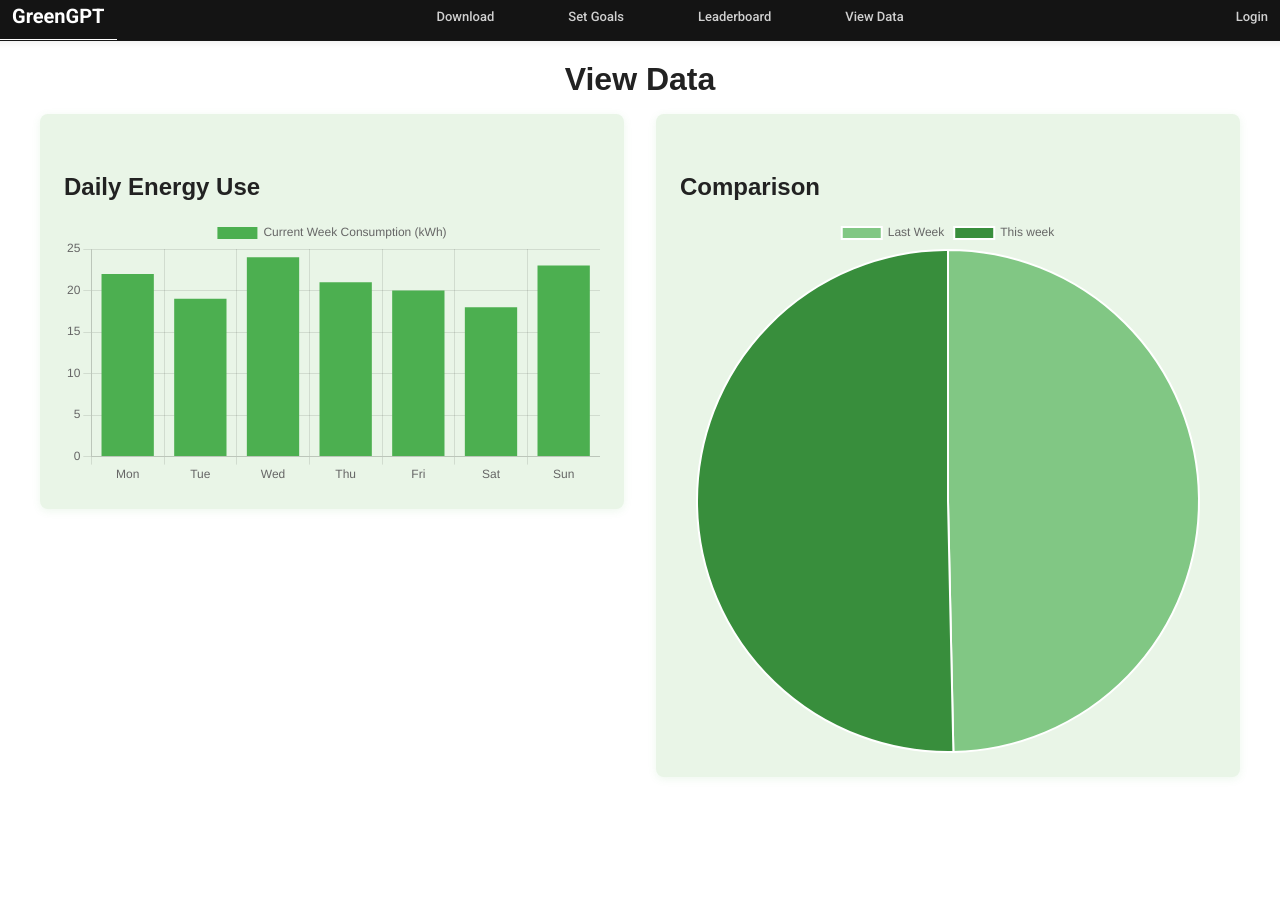
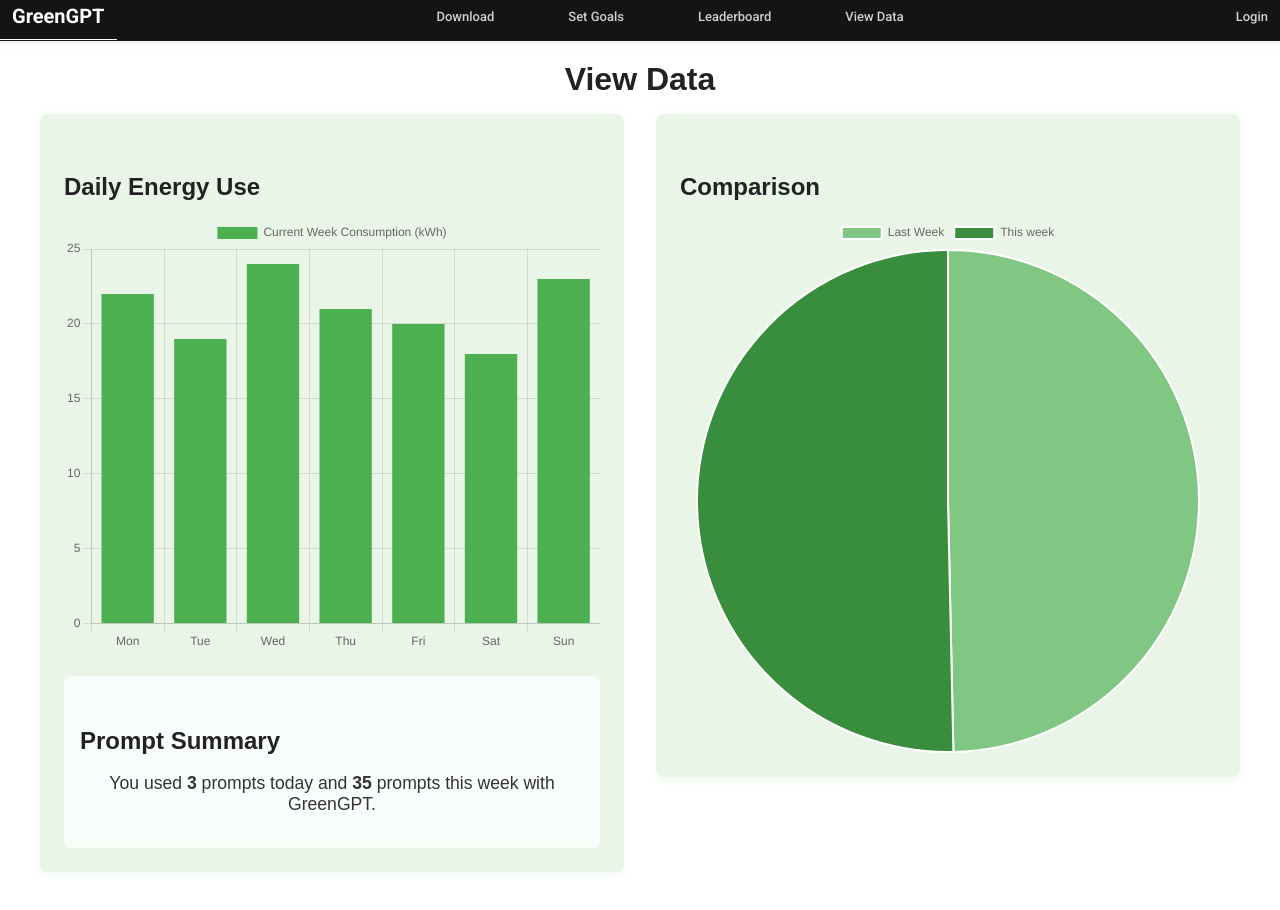
Before and after one commit to DZ03FL/GreenGPT, a React (Create React App) app in the folder frontend/: page /view-data in a window 1280 px wide. Before the commit the page ends 817 px from the top, so only its background shows below. Built offline with nearby package versions, Linux system fonts and the light colour scheme.

Commit message:
Added Number of Prompts summary to View Data page

```diff
--- a/frontend/src/components/Data/Data.css
+++ b/frontend/src/components/Data/Data.css
@@ -26,9 +26,22 @@
     justify-content: space-between;
     align-items: flex-start;
     gap: 2rem;
-  }
+}
 
-.bar-graph,
+.bar-container{
+    height: 435px;
+    margin-bottom: 1rem;
+}
+
+.bar-graph{
+    flex: 1;
+    min-width: 300px;
+    background: rgb(233, 245, 231);
+    padding: 1.5rem;
+    border-radius: 8px;
+    box-shadow: 0 2px 8px rgba(76, 175, 80, 0.1);
+}
+
 .pie-chart {
   flex: 1;
   min-width: 300px;
@@ -37,3 +50,12 @@
   border-radius: 8px;
   box-shadow: 0 2px 8px rgba(76, 175, 80, 0.1);
 }
+
+#prompt-summary {
+    margin-top: 1.5rem;
+    background: #f9fdf9;
+    padding: 1rem;
+    border-radius: 6px;
+    box-shadow: inset 0 0 4px rgba(76, 175, 80, 0.05);
+    text-align: center;
+  }
--- a/frontend/src/components/Data/Data.js
+++ b/frontend/src/components/Data/Data.js
@@ -51,19 +51,46 @@ const Data = () => {
         ],
       };
 
+    const promptUsageData = [5, 7, 3, 6, 2, 4, 8]; // One number per day
+    const promptTotal = promptUsageData.reduce((a, b) => a + b, 0);
+
+    const promptsToday = 3; // Replace with dynamic data later
+    const promptsThisWeek = promptUsageData.reduce((a, b) => a + b, 0);
+
+    const promptChart = {
+    labels: ['Mon', 'Tue', 'Wed', 'Thu', 'Fri', 'Sat', 'Sun'],
+    datasets: [
+        {
+        label: 'Prompts Used',
+        data: promptUsageData,
+        backgroundColor: '#81c784',
+        },
+    ],
+    };
+
+
   return (
     <div className="data-page">
         <h1>View Data</h1>
         <div className="charts">
             <div className="bar-graph">
                 <h2>Daily Energy Use</h2>
-                <Bar data={barData} options={{ responsive: true }} />
+                <div className="bar-container">
+                    <Bar data={barData} options={{ responsive: true, maintainAspectRatio: false }} />
+                </div>
+                <div id="prompt-summary">
+                    <h2>Prompt Summary</h2>
+                    <p style={{ fontSize: '1.1rem', color: '#333' }}>
+                        You used <strong>{promptsToday}</strong> prompts today and <strong>{promptsThisWeek}</strong> prompts this week with GreenGPT.
+                    </p>
+                </div>
             </div>
             <div className="pie-chart">
                 <h2>Comparison</h2>
                 <Pie data={pieData} options={{responsive: true}} />
             </div>
         </div>
+
     </div>
   );
 };
```
